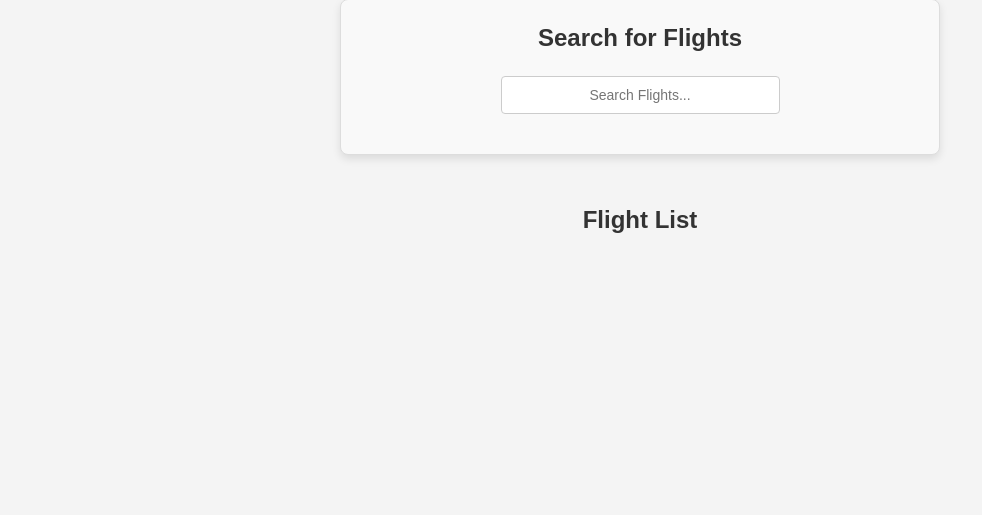
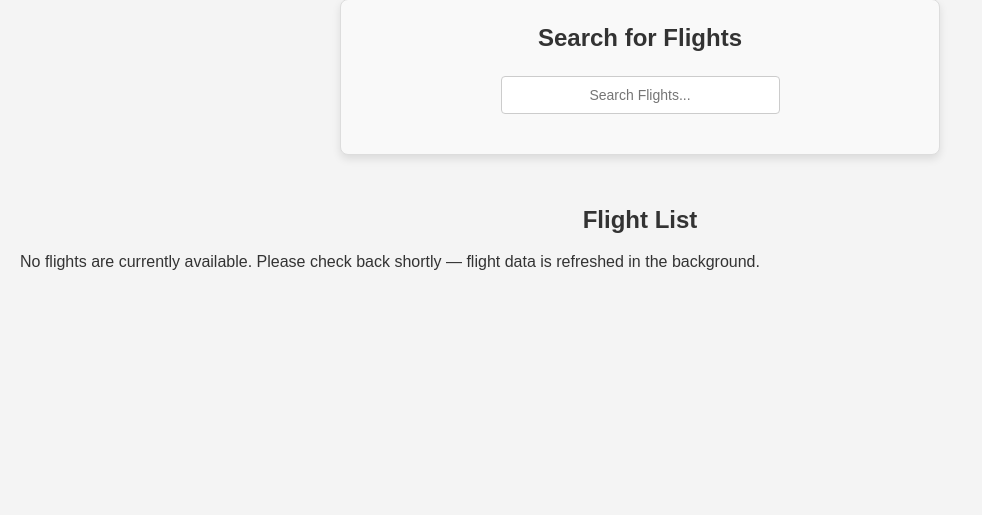
Before and after one commit to Dustinmuse/airline_booking_system, a Flask app: page /available_flights in a window 1280 px wide. Shown: the part 147-662 px from the top of the page, without its empty margins (0-982 px from the left). Run offline with Flask 3, Linux system fonts and the light colour scheme; data that the repository does not hold is empty.

Commit message:
Move OpenSky out of request path to fix /available_flights 500s
Render cannot reliably reach opensky-network.org (TCP ConnectTimeout),
so 3 stacked retries blew past gunicorn's 30s worker timeout and the
worker was SIGKILL'd mid-request, returning 500 to users.

- /available_flights now reads from the local flights+airports tables
  via SQLAlchemy and never calls OpenSky on the request path.
- OpenSky seeding runs in a daemon thread at boot with a tightened
  (3, 7) connect/read timeout and 1 retry; failures are logged via
  app.logger and never block startup or requests.
- New POST /admin/refresh_flights endpoint, guarded by X-Admin-Token
  matching the ADMIN_TOKEN env var, to re-seed the DB on demand.
- build_opensky_url() is computed per-call instead of once at import,
  fixing the stale time-window bug in long-running workers.
- render.yaml: gunicorn timeout raised to 60s with 2 workers as a
  safety net; ADMIN_TOKEN and SKIP_OPENSKY_SEED added to envVars.
- Template updated to render the new dict shape with a friendly empty
  state when the DB hasn't been seeded yet.

Co-authored-by: Cursor <cursoragent@cursor.com>

```diff
--- a/app.py
+++ b/app.py
@@ -2,9 +2,11 @@ from flask import Flask, render_template, request, redirect, url_for, jsonify, s
 from dotenv import load_dotenv
 import os
 import time
+import threading
 from datetime import datetime
 import requests
 from flask_sqlalchemy import SQLAlchemy
+from sqlalchemy.orm import aliased
 
 load_dotenv()
 
@@ -24,16 +26,53 @@ app.config['SQLALCHEMY_TRACK_MODIFICATIONS'] = False
 
 db = SQLAlchemy(app)
 
-current_time = int(time.time())
-start_time = current_time - 3600
+# (connect_timeout, read_timeout) — kept well under gunicorn's worker timeout so a
+# single attempt cannot starve the worker even if OpenSky is unreachable.
+OPEN_SKY_REQUEST_TIMEOUT = (3, 7)
 
-OPEN_SKY_API_URL = f"https://opensky-network.org/api/states/all?begin={start_time}&end={current_time}"
 
-OPEN_SKY_REQUEST_TIMEOUT = (5, 20)
+def build_opensky_url():
+    """Build the OpenSky URL for the most recent hour. Computed per-call so the
+    time window doesn't go stale in long-running workers."""
+    end = int(time.time())
+    begin = end - 3600
+    return f"https://opensky-network.org/api/states/all?begin={begin}&end={end}"
 
 
 def opensky_seed_skipped():
     return os.getenv('SKIP_OPENSKY_SEED', '').strip().lower() in ('1', 'true', 'yes')
+
+
+def fetch_opensky_states(max_attempts=2):
+    """Fetch raw OpenSky state vectors. Returns the list under data['states'] on
+    success, or None on any failure (network, non-200, JSON decode). Never raises."""
+    url = build_opensky_url()
+    for attempt in range(1, max_attempts + 1):
+        try:
+            response = requests.get(url, timeout=OPEN_SKY_REQUEST_TIMEOUT)
+        except requests.RequestException as exc:
+            app.logger.warning(
+                'OpenSky request attempt %d/%d failed: %s',
+                attempt, max_attempts, exc,
+            )
+            continue
+
+        if response.status_code != 200:
+            app.logger.warning(
+                'OpenSky request attempt %d/%d returned HTTP %d',
+                attempt, max_attempts, response.status_code,
+            )
+            continue
+
+        try:
+            data = response.json()
+        except ValueError as exc:
+            app.logger.warning('OpenSky response was not valid JSON: %s', exc)
+            return None
+
+        return data.get('states') or []
+
+    return None
 
 # --- SQLAlchemy Models ---
 class Passenger(db.Model):
@@ -126,40 +165,53 @@ def book_flight():
 
 @app.route('/available_flights')
 def available_flights():
-    try:
-        response = requests.get(
-            OPEN_SKY_API_URL, timeout=OPEN_SKY_REQUEST_TIMEOUT
-        )
-    except requests.RequestException:
-        return 'Error: Unable to reach OpenSky API (timeout or network).', 502
+    """Render flights from the local database. The OpenSky network call lives in
+    a background seeder, never on the request path, so this endpoint always
+    responds quickly and never returns 5xx because of upstream issues."""
+    DepartureAirport = aliased(Airport)
+    ArrivalAirport = aliased(Airport)
 
-    if response.status_code == 200:
-        data = response.json()  # Parse the JSON data
-        flights = data['states'][:100]  # Extract and limit to the first 100 flights
+    rows = (
+        db.session.query(Flight, DepartureAirport, ArrivalAirport)
+        .outerjoin(DepartureAirport, Flight.departure_airport == DepartureAirport.airport_id)
+        .outerjoin(ArrivalAirport, Flight.arrival_airport == ArrivalAirport.airport_id)
+        .order_by(Flight.departure_time.desc().nullslast())
+        .limit(100)
+        .all()
+    )
 
-        return render_template('available_flights.html', flights=flights)  # Pass the flight data to the template
-    else:
-        return "Error: Unable to fetch flight data from OpenSky API", 500
+    flights = [
+        {
+            'flight_id': flight.flight_id,
+            'flight_number': flight.flight_number,
+            'departure_airport': dep.airport_code if dep else 'UNKNOWN',
+            'arrival_airport': arr.airport_code if arr else 'UNKNOWN',
+            'departure_time': flight.departure_time,
+            'arrival_time': flight.arrival_time,
+        }
+        for flight, dep, arr in rows
+    ]
+
+    return render_template('available_flights.html', flights=flights)
 
 
 def insert_flights_from_api(flights_data):
-    # Insert airports first (to avoid FK constraint issues)
+    """Insert airports + flights from a list of normalized flight dicts.
+    Returns the number of new Flight rows inserted."""
     airport_codes = set()
     for flight in flights_data:
         airport_codes.add(flight.get("departure_airport", "UNKNOWN")[:10])
         airport_codes.add(flight.get("arrival_airport", "UNKNOWN")[:10])
 
-    # Insert airports if not exist
     for code in airport_codes:
         if not Airport.query.filter_by(airport_code=code).first():
             db.session.add(Airport(airport_code=code))
     db.session.commit()
 
-    # Fetch airport IDs into a dict
     airports = Airport.query.all()
     airport_id_map = {a.airport_code: a.airport_id for a in airports}
 
-    # Insert flights if not exist
+    inserted = 0
     for flight in flights_data:
         dep_code = flight["departure_airport"][:10]
         arr_code = flight["arrival_airport"][:10]
@@ -181,47 +233,67 @@ def insert_flights_from_api(flights_data):
                     departure_time=flight["departure_time"],
                     arrival_time=flight["arrival_time"]
                 ))
+                inserted += 1
     db.session.commit()
-    print("Flights and airports inserted successfully!")
+    return inserted
 
 
 def get_flights_data():
-    """Fetch OpenSky flight states; callers should catch requests.RequestException."""
-    response = requests.get(
-        OPEN_SKY_API_URL, timeout=OPEN_SKY_REQUEST_TIMEOUT
-    )
-
-    if response.status_code != 200:
-        print('Failed to fetch flight data', flush=True)
+    """Fetch + normalize OpenSky flight states. Returns [] on any failure."""
+    states = fetch_opensky_states()
+    if not states:
         return []
 
-    data = response.json()
     flights = []
-    states = data.get("states", [])
-
     for flight in states:
         callsign = flight[1].strip() if flight[1] else "UNKNOWN"
 
-        # Use the raw callsign as the airport code
+        # OpenSky doesn't expose origin/destination airports in /states/all, so
+        # the callsign is the best identifier we have for both ends.
         departure_airport = callsign
         arrival_airport = callsign
 
-        first_seen = flight[4]  # last_contact (best guess for departure)
-        last_seen = flight[3]   # time_position (optional guess for arrival)
+        first_seen = flight[4]  # last_contact
+        last_seen = flight[3]   # time_position
 
         departure_time = datetime.fromtimestamp(first_seen) if first_seen else None
         arrival_time = datetime.fromtimestamp(last_seen) if last_seen else None
 
-        flight_info = {
+        flights.append({
             "flight_number": callsign,
             "departure_airport": departure_airport,
             "arrival_airport": arrival_airport,
             "departure_time": departure_time,
-            "arrival_time": arrival_time
-        }
-        flights.append(flight_info)
+            "arrival_time": arrival_time,
+        })
 
     return flights
+
+
+def seed_flights_from_opensky():
+    """Run the OpenSky → DB pipeline once. Returns inserted count, or -1 on
+    failure. Safe to call from a background thread or an HTTP handler."""
+    try:
+        flights_data = get_flights_data()
+        if not flights_data:
+            app.logger.warning('OpenSky seed: no flight data from API')
+            return 0
+        return insert_flights_from_api(flights_data)
+    except Exception as exc:
+        app.logger.warning('OpenSky seed failed: %s', exc)
+        try:
+            db.session.rollback()
+        except Exception:
+            pass
+        return -1
+
+
+def _background_seed():
+    """Wrapper that establishes the Flask app context for the daemon thread."""
+    with app.app_context():
+        inserted = seed_flights_from_opensky()
+        if inserted >= 0:
+            app.logger.info('OpenSky background seed: inserted %d flights', inserted)
 
 
 @app.route('/signup')
@@ -251,15 +323,33 @@ def main_menu():
     return render_template('main_menu.html', passenger_id=passenger_id)
 
 
+@app.route('/admin/refresh_flights', methods=['POST'])
+def admin_refresh_flights():
+    """Manually trigger an OpenSky seed. Guarded by the ADMIN_TOKEN env var
+    matched against the X-Admin-Token request header."""
+    expected_token = os.getenv('ADMIN_TOKEN')
+    if not expected_token:
+        return jsonify({'ok': False, 'error': 'ADMIN_TOKEN not configured'}), 503
+
+    provided = request.headers.get('X-Admin-Token', '')
+    if provided != expected_token:
+        return jsonify({'ok': False, 'error': 'forbidden'}), 403
+
+    inserted = seed_flights_from_opensky()
+    if inserted < 0:
+        return jsonify({'ok': False, 'inserted': 0}), 502
+    return jsonify({'ok': True, 'inserted': inserted})
+
+
 with app.app_context():
     db.create_all()
-    if opensky_seed_skipped():
-        print('OpenSky startup seed skipped (SKIP_OPENSKY_SEED)', flush=True)
-    else:
-        try:
-            insert_flights_from_api(get_flights_data())
-        except requests.RequestException as exc:
-            print(f'OpenSky startup seed skipped: {exc}', flush=True)
+
+if opensky_seed_skipped():
+    app.logger.info('OpenSky startup seed skipped (SKIP_OPENSKY_SEED)')
+else:
+    # Run the initial seed in a daemon thread so a slow or unreachable OpenSky
+    # endpoint can never block worker boot or the first request.
+    threading.Thread(target=_background_seed, daemon=True, name='opensky-seed').start()
 
 if __name__ == "__main__":
     app.run()
--- a/render.yaml
+++ b/render.yaml
@@ -3,7 +3,7 @@ services:
     name: airline-booking-system
     env: python
     buildCommand: pip install -r requirements.txt
-    startCommand: gunicorn app:app
+    startCommand: gunicorn app:app --timeout 60 --workers 2 --graceful-timeout 30
     envVars:
       - key: FLASK_ENV
         value: production
@@ -11,3 +11,7 @@ services:
         sync: false
       - key: SECRET_KEY
         sync: false
+      - key: ADMIN_TOKEN
+        sync: false
+      - key: SKIP_OPENSKY_SEED
+        sync: false
--- a/templates/available_flights.html
+++ b/templates/available_flights.html
@@ -27,16 +27,18 @@
 
         <section>
             <h3>Flight List</h3>
+            {% if not flights %}
+                <p>No flights are currently available. Please check back shortly &mdash; flight data is refreshed in the background.</p>
+            {% endif %}
             <ul id="flight-list">
                 {% for flight in flights %}
                     <li>
                         <br>
-                        <strong>Flight Number:</strong> {{ flight[1] }} <br>
-                        <strong>Airline:</strong> {{ flight[2] }} <br>
-                        <strong>Departure Time:</strong> {{ flight[4] }} <br>
-                        <strong>Arrival Time:</strong> {{ flight[6] }} <br>
-                        <strong>Duration:</strong> {{ flight[7] }} <br>
-                        <strong>Price:</strong> ${{ flight[9] }} <br>
+                        <strong>Flight Number:</strong> {{ flight.flight_number or 'UNKNOWN' }} <br>
+                        <strong>Departure Airport:</strong> {{ flight.departure_airport }} <br>
+                        <strong>Arrival Airport:</strong> {{ flight.arrival_airport }} <br>
+                        <strong>Departure Time:</strong> {{ flight.departure_time.strftime('%Y-%m-%d %H:%M UTC') if flight.departure_time else 'N/A' }} <br>
+                        <strong>Arrival Time:</strong> {{ flight.arrival_time.strftime('%Y-%m-%d %H:%M UTC') if flight.arrival_time else 'N/A' }} <br>
                         <br>
                         <hr>
                     </li>
```
Also changed, not shown: README.md.
